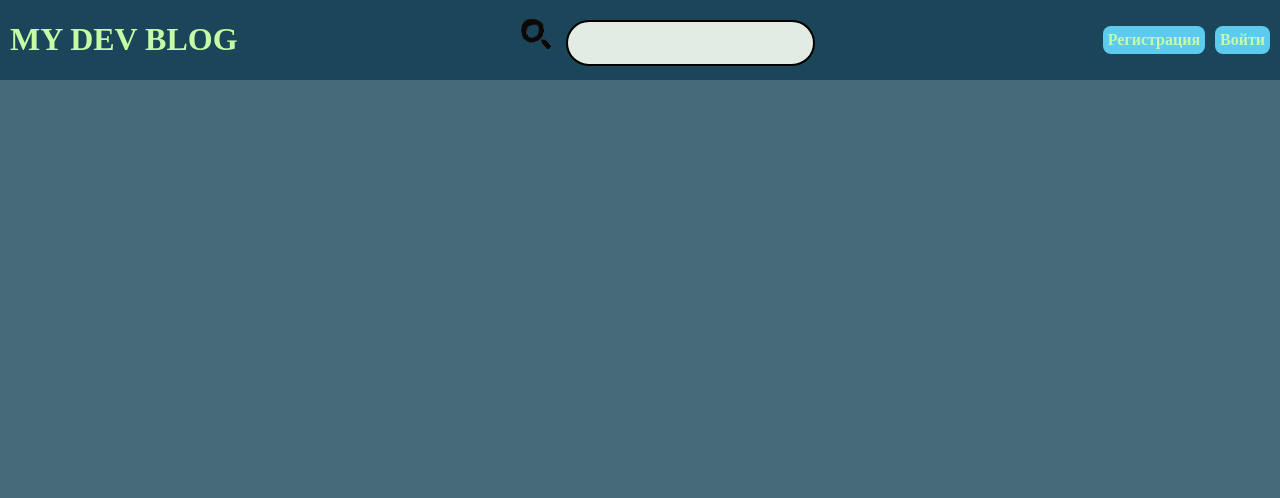
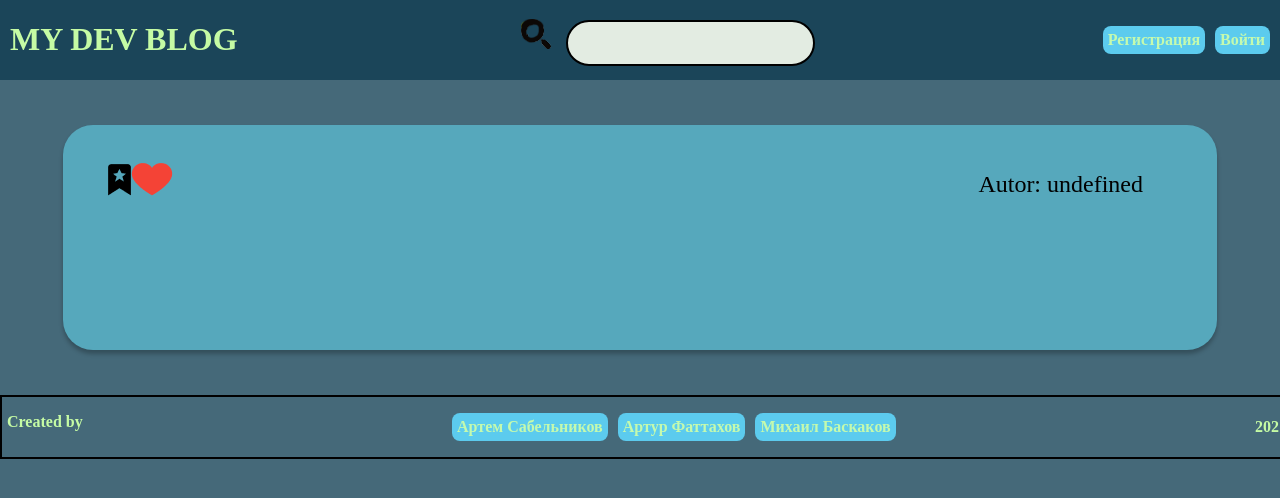
Before and after one commit to rtSblnkv/My-Dev-Blog, a React (Create React App) app: page /Card-Blog in a window 1280 px wide. Shown: the top 498 px of the page. Built offline with nearby package versions, Linux system fonts and the light colour scheme; a web font is replaced by a local one.

Commit message:
добавлен шаблон роутов

```diff
--- a/src/App.js
+++ b/src/App.js
@@ -1,16 +1,20 @@
 import React from 'react';
 import {Header} from './components/Header/Header';
 import {Footer} from './components/Footer/Footer';
-
+import {Cardblog} from './components/Card-Blog/Card_blog'
+import { BrowserRouter as Router, Route, Link } from "react-router-dom";
 
 
 
 function App() {
   return (
+    <Router>
     <div className ="app">
         <Header/>
+          <Route path="/Card-Blog" component={Cardblog} />
         <Footer/>
     </div>
+    </Router>
   );
 }
 
--- a/src/components/Footer/Footer.css
+++ b/src/components/Footer/Footer.css
@@ -1,6 +1,6 @@
 .app-footer{
     display:flex;
-    position:relative;
+
     bottom:0;
     width:100%;
     padding-left: 5px;
--- a/src/components/Header/Header.css
+++ b/src/components/Header/Header.css
@@ -1,6 +1,6 @@
 .app-header{
     display:flex;
-    position:fixed;
+
     width:100%;
     justify-content:space-between;
     align-items: center;
```
